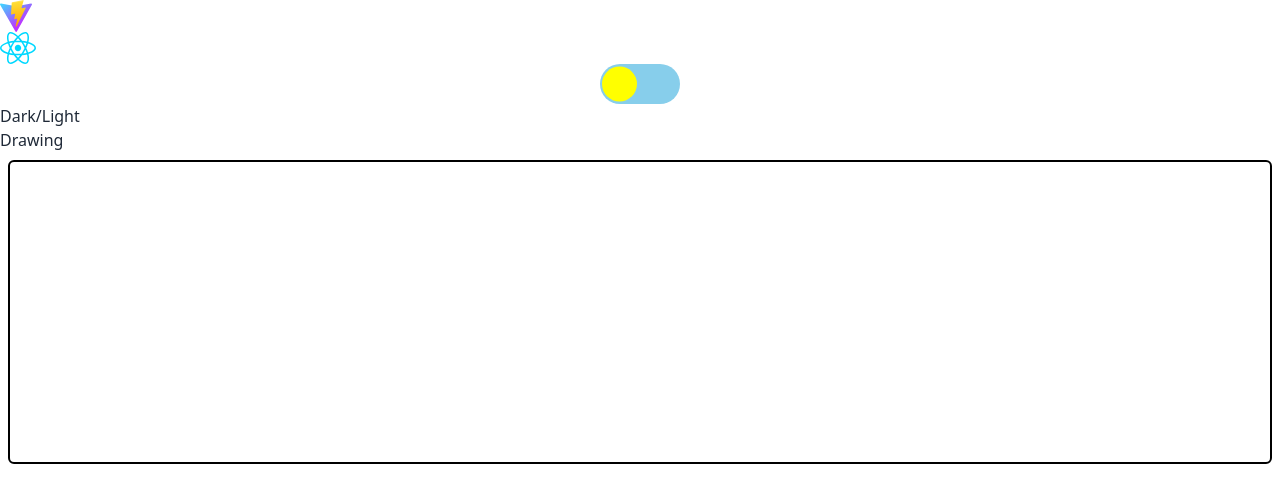
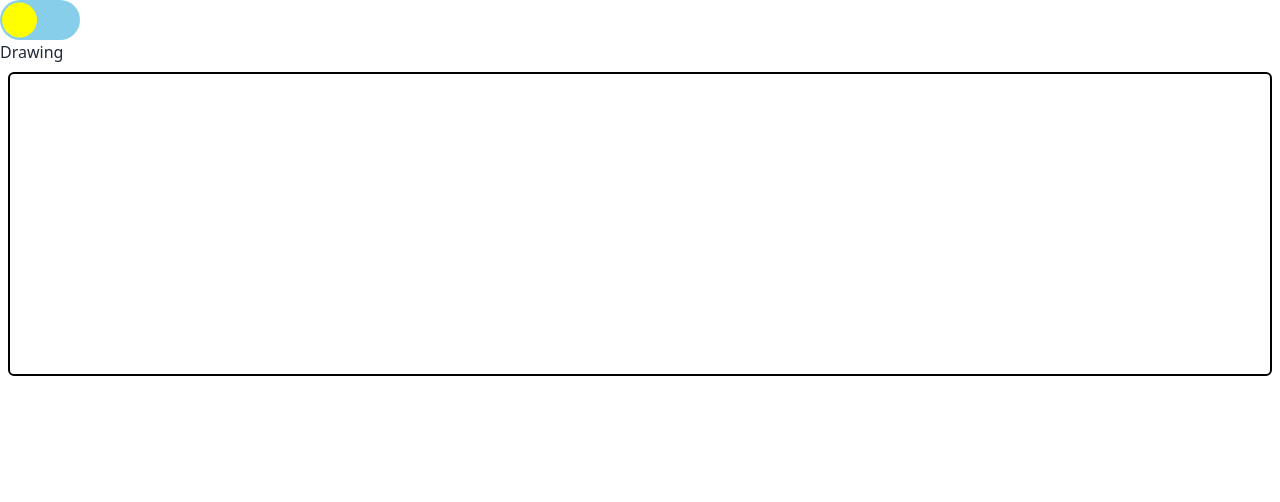
Before and after one commit to yutaokkots/handwriting-app, a React (Vite) app: page / in a window 1280 px wide. Shown: the top 502 px of the page. Built offline with nearby package versions, Linux system fonts and the light colour scheme.

Commit message:
Cleaned overall code for readability. Installed i18 packages for localization.

```diff
--- a/package.json
+++ b/package.json
@@ -10,8 +10,12 @@
     "preview": "vite preview"
   },
   "dependencies": {
+    "i18next": "^23.11.3",
+    "i18next-browser-languagedetector": "^7.2.1",
+    "i18next-http-backend": "^2.5.1",
     "react": "^18.2.0",
     "react-dom": "^18.2.0",
+    "react-i18next": "^14.1.1",
     "react-router-dom": "^6.23.0",
     "zustand": "^4.5.2"
   },
--- /dev/null
+++ b/src/components/Buttons/Recognition.tsx
@@ -0,0 +1,9 @@
+import React from 'react'
+
+const Recognition = () => {
+    return (
+        <button></button>
+    )
+}
+
+export default Recognition
--- a/src/components/Drawing.tsx
+++ b/src/components/Drawing.tsx
@@ -4,6 +4,7 @@ import Handwriting from '../lib/handwriting-class.ts';
 import { inputOptions } from '../lib/handwriting-options.ts';
 import SearchList from '../data/searchlist.json'
 import { useThemeStore, ThemeState } from "../lib/store.ts";
+import { themeGetter } from '../utilities/themeSetterGetter.ts';
 
 //type CanvasType = (typeof Handwriting)['Canvas']
 
@@ -16,9 +17,7 @@ const Drawing:React.FC = () => {
     const [canvas, setCanvas] = useState<CanvasType | null>();
     // inputSuggestions for found characters
     const [inputSuggestions, setInputSuggestions] = useState<string[]>([]);
-    const { themeState }: ThemeState = useThemeStore()
-
-    const theme = themeState;
+    const { themeState, themeStateSetter }:ThemeState = useThemeStore()
 
     const canvasRef = useRef<HTMLCanvasElement>(null);
 
@@ -29,6 +28,8 @@ const Drawing:React.FC = () => {
 
     useEffect(() => {
         eraseBoard();
+        const theme = themeGetter()
+        themeStateSetter(theme)
         const canvasElement = document.getElementById('canvas');
         if (canvasElement && canvasElement instanceof HTMLCanvasElement) {
             const canvasInstance = new Handwriting.Canvas(
@@ -38,7 +39,6 @@ const Drawing:React.FC = () => {
         } else {
             console.error('Canvas element not found or not a canvas element');
         }
-        console.log(themeState)
     }, [themeState]);
 
     const inputCallback = (result: string[], err: string) => {
@@ -63,8 +63,12 @@ const Drawing:React.FC = () => {
         <>
             <div >Drawing</div>
             <div className="border-2 border-black rounded-md m-2 ">
-                <canvas className=" dark:bg-gray-500 cursor-crosshair stroke-black " id="canvas" ref={canvasRef} width={300} height={300}/>
-
+                <canvas
+                    className="dark:bg-gray-500 cursor-crosshair stroke-black"
+                    id="canvas"
+                    ref={canvasRef}
+                    width={300}
+                    height={300}/>
             </div>
         </>
     )
--- a/src/components/ThemeToggler.tsx
+++ b/src/components/ThemeToggler.tsx
@@ -1,6 +1,7 @@
 import React, { useEffect } from 'react'
 import { useThemeStore, ThemeState } from "../lib/store.ts";
 import { themeGetter, themeSetter } from '../utilities/themeSetterGetter.ts';
+import Toggler from './Toggler/Toggler.tsx';
 
 const ThemeToggler:React.FC = () => {
     const { themeState, themeStateSetter }:ThemeState = useThemeStore()
@@ -9,16 +10,16 @@ const ThemeToggler:React.FC = () => {
         const theme = themeState == "light" ? "dark" : "light"
         themeStateSetter(theme);
         themeSetter(theme);
-
     }
 
     useEffect(() => {
         document.documentElement.className = themeGetter()
-
     }, [themeState])
 
     return (
-        <button onClick={toggleTheme}>Dark/Light</button>
+        <button onClick={toggleTheme}>
+            <Toggler></Toggler>
+        </button>
     )
 }
 
--- a/src/lib/store.ts
+++ b/src/lib/store.ts
@@ -10,10 +10,12 @@ import { create } from 'zustand'
 * @function themeToggler - switches the theme state between 'dark' and 'light'.
 * @function themeStateSetter - sets the theme state.
 */
+
 export interface ThemeState {
     themeState: 'dark' | 'light';
     themeStateSetter: (theme:'dark'|'light') => void;
 }
+
 export const useThemeStore = create<ThemeState>((set) => ({
     themeState: 'light',
     themeStateSetter: (theme) => {
--- a/src/pages/App.tsx
+++ b/src/pages/App.tsx
@@ -1,28 +1,15 @@
-import React, { useState } from 'react'
-import reactLogo from '../assets/react.svg'
-import viteLogo from '/vite.svg'
+import React from 'react'
 // import './App.css'
 import Drawing from '../components/Drawing'
 import ThemeToggler from '../components/ThemeToggler'
-import Toggler from '../components/Toggler/Toggler'
 
 
 const App:React.FC = () => {
 
     return (
         <>
-            <div>
-              <a href="https://vitejs.dev" target="_blank">
-                <img src={viteLogo} className="logo" alt="Vite logo" />
-              </a>
-              <a href="https://react.dev" target="_blank">
-                <img src={reactLogo} className="logo react" alt="React logo" />
-              </a>
-            </div>
-            <Toggler />
             <ThemeToggler />
             <Drawing/>
-
         </>
     )
 }
```
Also changed, not shown: 1 other file (tests, documents, lock files or other folders).
